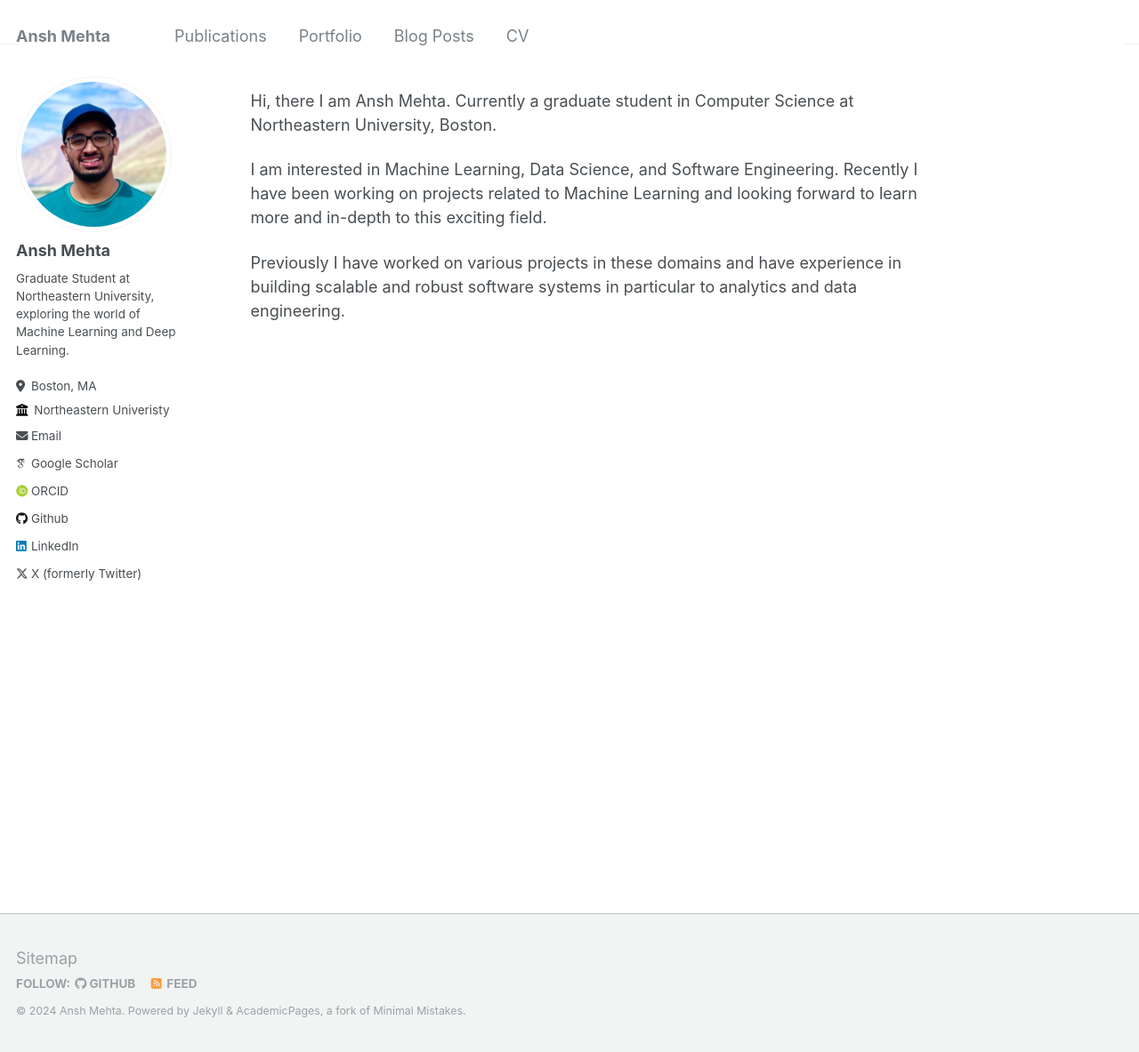
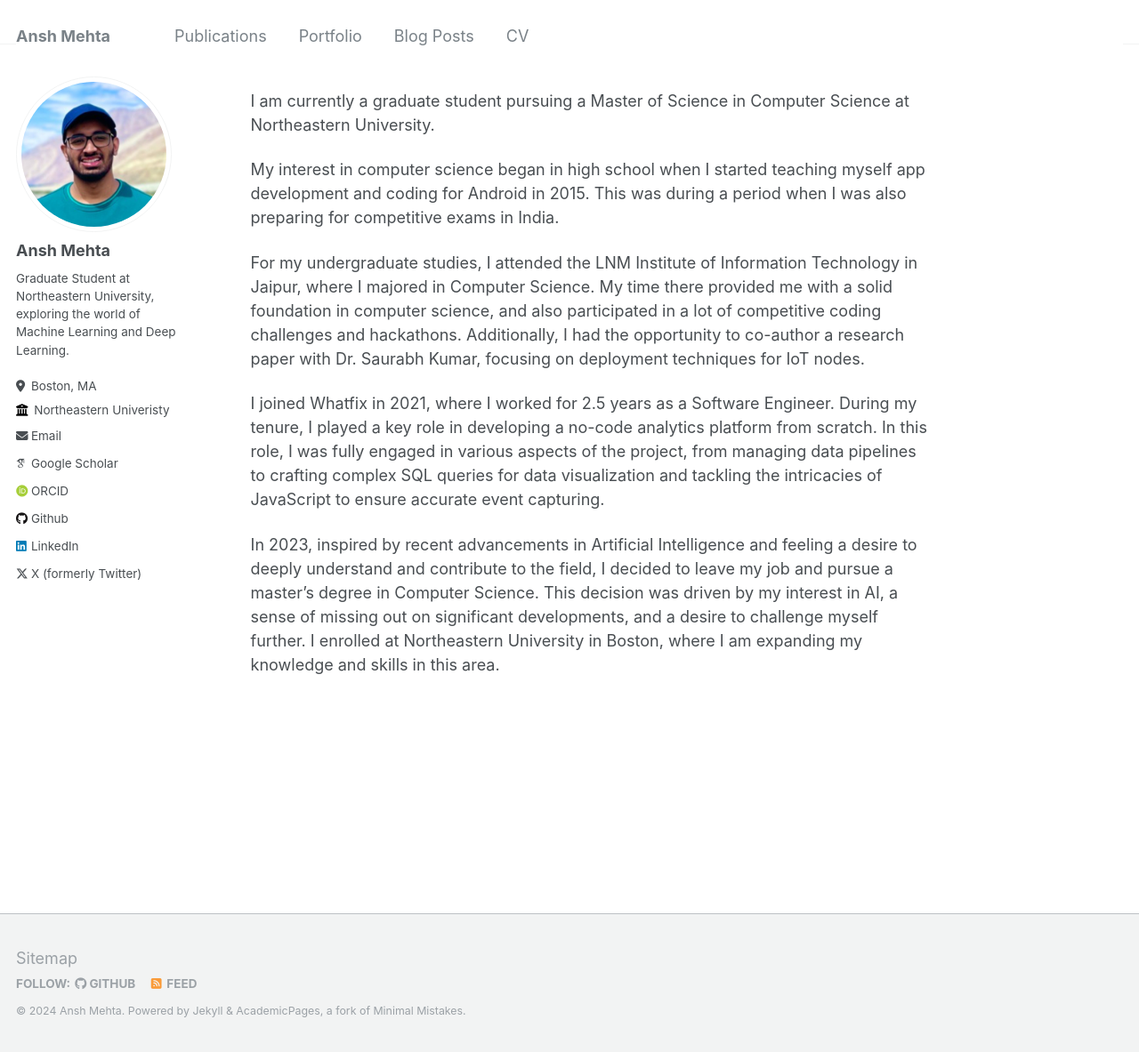
Before and after one commit to anshmehtamm/anshmehtamm.github.io, a Jekyll site: the page built from _pages/about.md, in a window 1280 px wide and 1183 px high. Shown: the whole window at 89% size. Built offline with Jekyll 4.4.1, drawn with Linux system fonts in a browser that asks for light colours; some web fonts are replaced.

Commit message:
about section

```diff
--- a/_data/authors.yml
+++ b/_data/authors.yml
@@ -7,3 +7,6 @@ Name Name:
   bio         : ""
   avatar      : "images/profilepoc.jpeg"
   twitter     : "anshm15"
+  medium      : ""
+  linkedin    : "anshmht"
+  github      : "anshmehtamm"
--- a/_pages/about.md
+++ b/_pages/about.md
@@ -7,8 +7,12 @@ redirect_from:
   - /about.html
 ---
 
-Hi, there I am Ansh Mehta. Currently a graduate student in Computer Science at Northeastern University, Boston.
+I am currently a graduate student pursuing a Master of Science in Computer Science at Northeastern University.
 
-I am interested in Machine Learning, Data Science, and Software Engineering. Recently I have been working on projects related to Machine Learning and looking forward to learn more and in-depth to this exciting field.
+My interest in computer science began in high school when I started teaching myself app development and coding for Android in 2015. This was during a period when I was also preparing for competitive exams in India.
 
-Previously I have worked on various projects in these domains and have experience in building scalable and robust software systems in particular to analytics and data engineering.
+For my undergraduate studies, I attended the LNM Institute of Information Technology in Jaipur, where I majored in Computer Science. My time there provided me with a solid foundation in computer science, and also participated in a lot of competitive coding challenges and hackathons. Additionally, I had the opportunity to co-author a research paper with Dr. Saurabh Kumar, focusing on deployment techniques for IoT nodes.
+
+I joined Whatfix in 2021, where I worked for 2.5 years as a Software Engineer. During my tenure, I played a key role in developing a no-code analytics platform from scratch. In this role, I was fully engaged in various aspects of the project, from managing data pipelines to crafting complex SQL queries for data visualization and tackling the intricacies of JavaScript to ensure accurate event capturing.
+
+In 2023, inspired by recent advancements in Artificial Intelligence and feeling a desire to deeply understand and contribute to the field, I decided to leave my job and pursue a master's degree in Computer Science. This decision was driven by my interest in AI, a sense of missing out on significant developments, and a desire to challenge myself further. I enrolled at Northeastern University in Boston, where I am expanding my knowledge and skills in this area.
```
